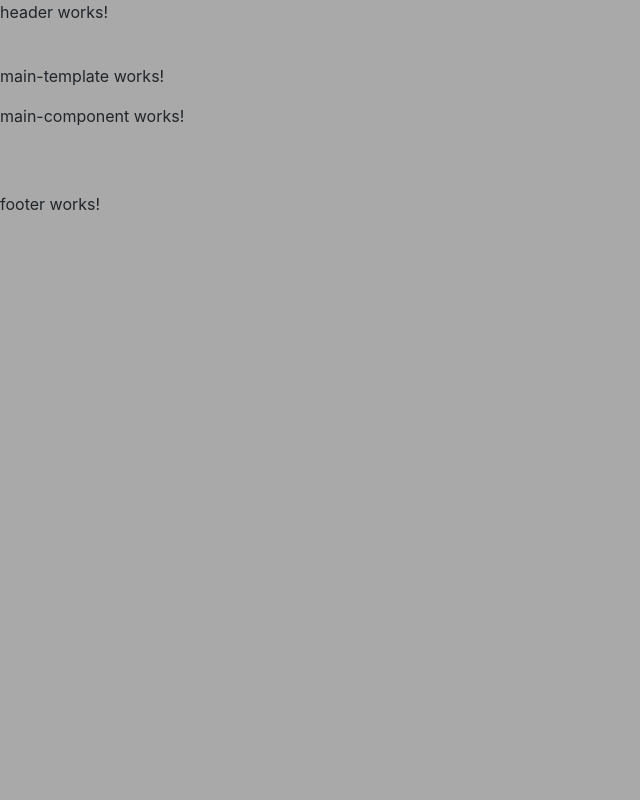
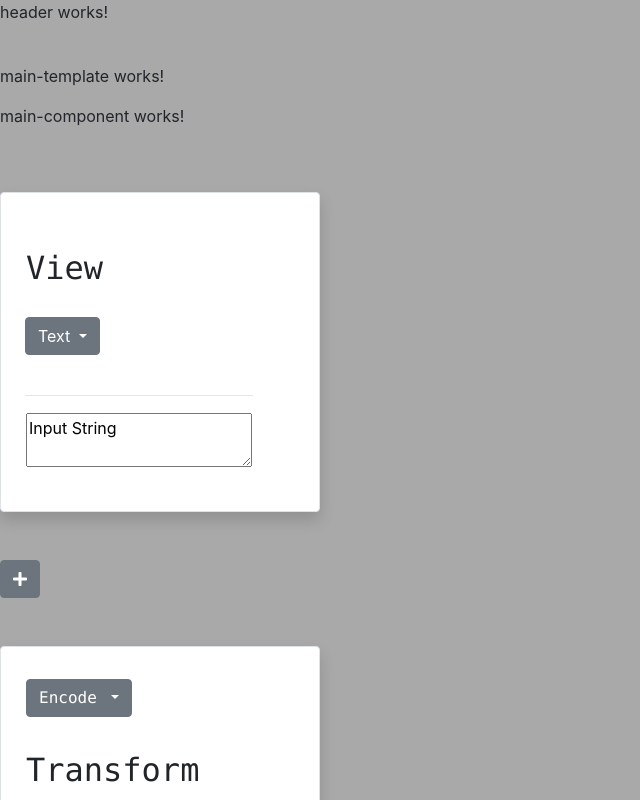
Before and after one commit to pru-namikaze/Cyphr, an Angular app: page / in a window 1280 px wide. Shown: the top 800 px of the page, without its empty margins (0-640 px from the left). Built offline with nearby package versions, Linux system fonts and the light colour scheme.

Commit message:
minor updates

```diff
--- a/src/app/app.module.ts
+++ b/src/app/app.module.ts
@@ -1,5 +1,6 @@
 import { BrowserModule } from '@angular/platform-browser';
 import { NgModule } from '@angular/core';
+import { FormsModule } from '@angular/forms';
 
 import { AppRoutingModule } from './app-routing.module';
 import { AppComponent } from './app.component';
@@ -15,6 +16,7 @@ import { RouterModule } from '@angular/router';
     BrowserModule,
     AppRoutingModule,
     TemplatesModule,
+    FormsModule,
     RouterModule.forRoot([
       {path: '', component: MainTemplateComponent}
     ])
--- a/src/app/services/common.service.ts
+++ b/src/app/services/common.service.ts
@@ -5,5 +5,13 @@ import { Injectable } from '@angular/core';
 })
 export class CommonService {
 
-  constructor() { }
+  encodeDecodeOptions: string[] = [];
+
+  constructor() {
+    this.encodeDecodeOptions = ['Encode', 'Decode'];
+  }
+  getDefaultConfiguration(cypherName: string): any {
+    // TODO: Work on it to give default configuration of the cypher
+    return [];
+  }
 }
--- a/src/app/services/infrastructure-node-list.service.ts
+++ b/src/app/services/infrastructure-node-list.service.ts
@@ -4,24 +4,42 @@ import { Injectable } from '@angular/core';
   providedIn: 'root'
 })
 
-//   type ListNode = [string, string, [string, any], string, string];
-//   templateName: string;
-//   encodeDecodeOption: string;
+//   type ListNode = [number, string, string, [string, any], string, string];
+//   [0]: id: number;
+//   [1]: templateName: string;
+//   [2]: encodeDecodeOption: string;
 //   [
-//      cypherName: string;
-//      cypherConfigrations: any;
+//      [3][0]: cypherName: string;
+//      [3][1]: cypherConfigrations: any;
 //   ]
-//   inputString: string;
-//   outputString: string;
+//   [4]: inputString: string;
+//   [5]: outputString: string;
 export class InfrastructureNodeListService {
-
-  NodeList: Array<[string, string, [string, any], string, string]> = [];
+  NodeList: Array<[number, string, string, [string, any], string, string]> = [];
 
   constructor() {
-    this.NodeList.push(['View', null, ['Text', null], 'Input String', null]);
-    this.NodeList.push(['Transform', 'Encode', ['Text Transform', []], 'Input String', 'Output String']);
-    this.NodeList.push(['View', null, ['Text', null], 'Input String', null]);
+    this.NodeList.push([0, 'View', null, ['Text', null], 'Input String', null]);
+    this.NodeList.push([1, 'Transform', 'Encode', ['Text Transform', []], 'Input String', 'Output String']);
+    this.NodeList.push([2, 'View', null, ['Text', null], 'Input String', null]);
+  }
+  AddNodeAtindex(newNode: [number, string, string, [string, any], string, string]) {
+    for (let node of this.NodeList) {
+      if (node[0] >= newNode[0]) {
+        node[0]++;
+      }
+    }
+    this.NodeList.splice(newNode[0], 0, newNode);
+  }
+  RemoveNodeAtindex(index: number) {
+    for (let node of this.NodeList) {
+      if (node[0] > index) {
+        node[0]--;
+      }
+    }
+    this.NodeList.splice(index, 1);
+  }
+  UpdateNodeAtindex(UpdatedNode: [number, string, string, [string, any], string, string]) {
+    this.NodeList.splice(UpdatedNode[0], 1, UpdatedNode);
   }
 
-
 }
--- a/src/app/templates/main-component/main-component.component.html
+++ b/src/app/templates/main-component/main-component.component.html
@@ -6,3 +6,5 @@
 <!--
   <app-node-template *ngFor="let template of domainDataService.getTypeArray()" [templateName]=[template]></app-node-template><br />
 -->
+
+<app-node-template class="mx-5 transform-translateX-50vw" *ngFor="let node of infrastructureNodeList.NodeList" [id]=[node[0]]>
--- a/src/app/templates/main-component/main-component.component.ts
+++ b/src/app/templates/main-component/main-component.component.ts
@@ -1,5 +1,6 @@
 import { Component, OnInit } from '@angular/core';
 import { DomainDataService } from '../../services/domain-data.service';
+import { InfrastructureNodeListService } from '../../services/infrastructure-node-list.service';
 
 
 @Component({
@@ -9,7 +10,7 @@ import { DomainDataService } from '../../services/domain-data.service';
 })
 export class MainComponentComponent implements OnInit {
 
-  constructor(public domainDataService: DomainDataService) {
+  constructor(public domainDataService: DomainDataService, public infrastructureNodeList: InfrastructureNodeListService) {
   }
 
   ngOnInit() {
--- a/src/app/templates/node-template/node-template.component.html
+++ b/src/app/templates/node-template/node-template.component.html
@@ -1,41 +1,56 @@
-<div class="rounded border shadow dimension-dialog-box ">
-    <div>
+<div class="rounded border shadow dimension-dialog-box p-4">
   <table>
     <tr>
-          <td class="font-family-lucida-console-monaco-monospace">
+      <td class="font-family-lucida-console-monaco-monospace" *ngIf="infrastructureNodeList.NodeList[id][2]">
         <div class="dropdown">
           <button class="btn btn-secondary dropdown-toggle" type="button" data-toggle="dropdown">
-                    {{selectedEncodeDecodeOption}}
+            {{infrastructureNodeList.NodeList[id][2]}}
           </button>
           <div class="dropdown-menu" aria-labelledby="dropdownMenu2">
-                    <button class="dropdown-item" type="button" *ngFor="let option of options"
-                      (click)="selectOptionClick(option)">{{option}}</button>
+            <button class="dropdown-item" type="button" *ngFor="let option of common.encodeDecodeOptions"
+              (click)="selectencodeDecodeOptionClick(option)">{{option}}</button>
           </div>
         </div>
       <td>
     </tr>
     <br />
     <tr>
+      <td class="font-family-lucida-console-monaco-monospace">
+        {{infrastructureNodeList.NodeList[id][1]}}
+      </td>
+    </tr>
+    <br />
+    <tr>
       <div class="dropdown">
         <button class="btn btn-secondary dropdown-toggle" type="button" data-toggle="dropdown">
-              {{selectedOption}}
+          {{infrastructureNodeList.NodeList[this.id][3][0]}}
         </button>
         <div class="dropdown-menu" aria-labelledby="dropdownMenu2">
-              <button class="dropdown-item" type="button" *ngFor="let option of options"
+          <button class="dropdown-item" type="button"
+            *ngFor="let option of domainDataService.getTypeCypherArray(infrastructureNodeList.NodeList[id][1])"
             (click)="selectOptionClick(option)">{{option}}</button>
         </div>
       </div>
     </tr>
     <br />
     <tr>
+      <td *ngIf="infrastructureNodeList.NodeList[id][2]">
         // TODO: Add options for the Dialog options.
+      </td>
     </tr>
     <tr>
       <hr />
     </tr>
     <tr class="d-inline-block">
+      <td *ngIf="infrastructureNodeList.NodeList[id][2]">
         // TODO: Add time taken for performance measurement.
+      </td>
+      <td *ngIf="!infrastructureNodeList.NodeList[id][2]">
+        <textarea [(ngModel)]="infrastructureNodeList.NodeList[id][4]"></textarea>
+      </td>
     </tr>
   </table>
 </div>
-  </div>
+<button class="btn btn-secondary my-5" type="button" (click)="infrastructureNodeList.AddNodeAtindex([1, 'Transform', 'Encode', ['Text Transform', []], 'Input String', 'Output String'])">
+  <span class="fas fa-plus"></span>
+</button>
--- a/src/app/templates/node-template/node-template.component.ts
+++ b/src/app/templates/node-template/node-template.component.ts
@@ -1,5 +1,7 @@
 import { Component, OnInit, Input } from '@angular/core';
 import { DomainDataService } from '../../services/domain-data.service';
+import { InfrastructureNodeListService } from '../../services/infrastructure-node-list.service';
+import { CommonService } from '../../services/common.service';
 
 @Component({
   selector: 'app-node-template',
@@ -9,27 +11,26 @@ import { DomainDataService } from '../../services/domain-data.service';
 
 export class NodeTemplateComponent implements OnInit {
 
-  @Input() templateName: string = 'View';
+  @Input() id: number;
 
-  selectedOption: string;
-  options: string[];
-  selectedEncodeDecodeOption: string;
-  encodeDecodeOptions: string[];
+  domainDataService: DomainDataService;
+  infrastructureNodeList: InfrastructureNodeListService;
+  common: CommonService;
 
-  constructor(public domainDataService: DomainDataService) {
-    console.log(domainDataService.getTypeArray());
-    this.options = this.domainDataService.getTypeCypherArray(this.templateName);
-    this.selectedOption = this.options[0];
-    this.encodeDecodeOptions = ['Encode', 'Decode'];
-    this.selectedEncodeDecodeOption = 'Encode';
-
+  constructor() {
   }
 
   ngOnInit() {
+    this.domainDataService = new DomainDataService();
+    this.infrastructureNodeList = new InfrastructureNodeListService();
+    this.common = new CommonService();
   }
 
-  selectOptionClick(option: string): void {
-    this.selectedOption = option;
+  selectencodeDecodeOptionClick(option: string): void {
+    this.infrastructureNodeList.NodeList[this.id][2] = option;
   }
-
+  selectOptionClick(cypherName: string): void {
+    this.infrastructureNodeList.NodeList[this.id][3][0] = cypherName;
+    this.infrastructureNodeList.NodeList[this.id][3][1] = this.common.getDefaultConfiguration(cypherName);
+  }
 }
--- a/src/app/templates/templates.module.ts
+++ b/src/app/templates/templates.module.ts
@@ -1,5 +1,6 @@
 import { NgModule } from '@angular/core';
 import { CommonModule } from '@angular/common';
+import { FormsModule } from '@angular/forms';
 
 import { MainTemplateComponent } from './main-template.component';
 
@@ -17,7 +18,8 @@ import { NodeTemplateComponent } from './node-template/node-template.component';
     NodeTemplateComponent
   ],
   imports: [
-    CommonModule
+    CommonModule,
+    FormsModule
   ],
   exports: [
     MainComponentComponent
--- a/src/styles.css
+++ b/src/styles.css
@@ -13,3 +13,7 @@ body
 {
   background-color: #a9a9a9;
 }
+.transform-translateX-50vw
+{
+  transform: translateX(50vw);
+}
```
Lines whose indentation alone changed are shown as unchanged.
